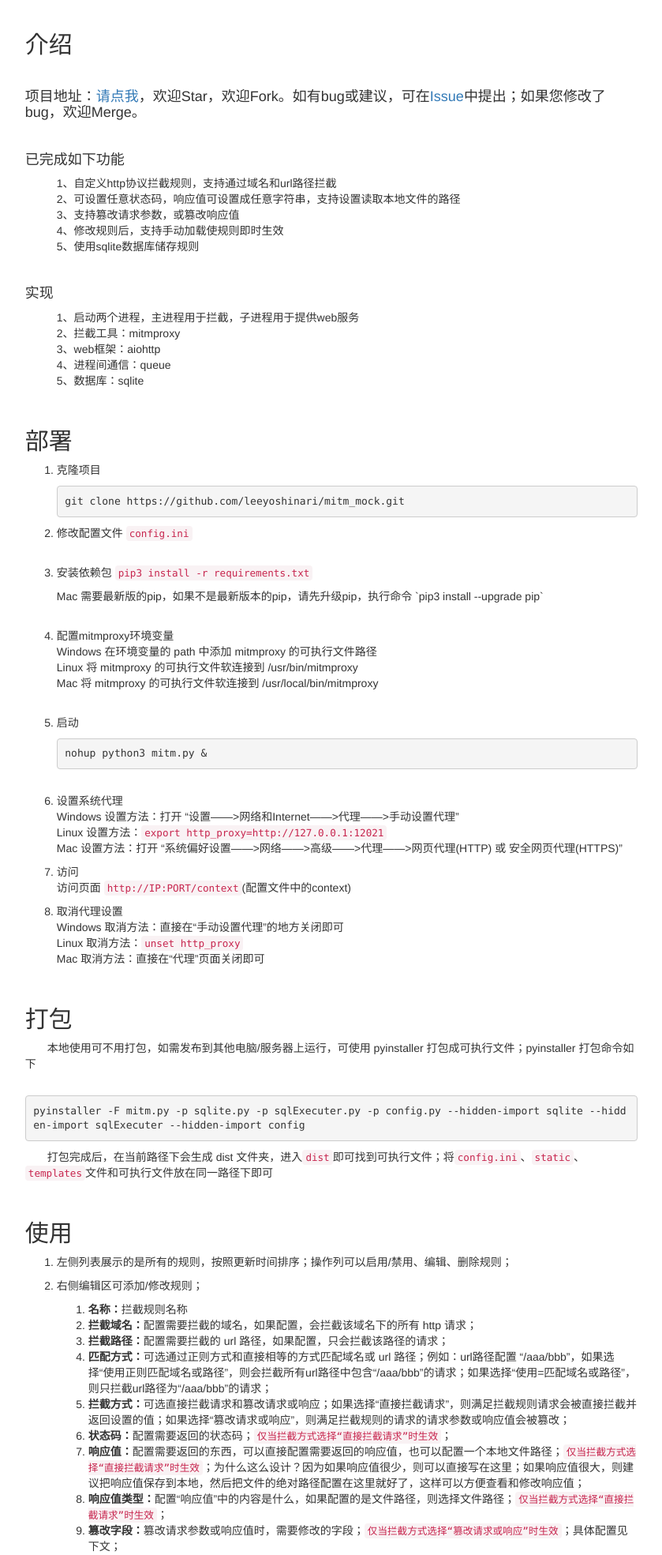
After one commit to leeyoshinari/mitm_mock, a Python web app: template templates/course.html in a window 1280 px wide. The commit adds this page. Shown: the top 1969 px of the page at 79% size, without its empty margins (220-1059 px from the left). Run offline with Jinja, Linux system fonts and the light colour scheme; the template is opened without the code that fills it, so the values that code supplies are empty.

Commit message:
add new function

```diff
--- /dev/null
+++ b/templates/course.html
@@ -0,0 +1,144 @@
+{% extends "template.html" %}
+
+{% block page_content1 %}
+<div class="page-header">
+    <h2>介绍</h2><br>
+    <!--div style="text-align: right;">语言: <a href="{{ context }}/course_zh_CN">zh-CN</a>, <a href="{{ context }}/course"> en</a></div-->
+    <h4>项目地址：<a href="https://github.com/leeyoshinari/mitm_mock" target="_blank">请点我</a>，欢迎Star，欢迎Fork。如有bug或建议，可在<a href="https://github.com/leeyoshinari/mitm_mock/issues" target="_blank">Issue</a>中提出；如果您修改了bug，欢迎Merge。</h4><br>
+    <h4>已完成如下功能<br></h4>
+    <ol>
+        <p>
+            1、自定义http协议拦截规则，支持通过域名和url路径拦截<br>
+            2、可设置任意状态码，响应值可设置成任意字符串，支持设置读取本地文件的路径<br>
+            3、支持篡改请求参数，或篡改响应值<br>
+            4、修改规则后，支持手动加载使规则即时生效<br>
+            5、使用sqlite数据库储存规则<br>
+        </p>
+    </ol><br>
+    <h4>实现</h4>
+    <ol>
+        <p>
+            1、启动两个进程，主进程用于拦截，子进程用于提供web服务<br>
+            2、拦截工具：mitmproxy<br>
+            3、web框架：aiohttp<br>
+            4、进程间通信：queue <br>
+            5、数据库：sqlite <br>
+        </p>
+    </ol><br>
+    <h2>部署</h2>
+    <ol>
+        <li>
+            <p>克隆项目</p>
+            <pre><code><span>git</span> clone https://github.com/leeyoshinari/mitm_mock.git</code></pre>
+        </li>
+        <li>
+            <p>修改配置文件 <code>config.ini</code></p>
+        </li><br>
+        <li>
+            <p>安装依赖包 <code>pip3 install -r requirements.txt</code></p>
+            <p>Mac 需要最新版的pip，如果不是最新版本的pip，请先升级pip，执行命令 `pip3 install --upgrade pip`</p>
+        </li><br>
+        <li>
+            <p>配置mitmproxy环境变量<br>
+                Windows 在环境变量的 path 中添加 mitmproxy 的可执行文件路径<br>
+                Linux 将 mitmproxy 的可执行文件软连接到 /usr/bin/mitmproxy<br>
+                Mac 将 mitmproxy 的可执行文件软连接到 /usr/local/bin/mitmproxy<br>
+            </p>
+        </li><br>
+        <li>
+            <p>启动<br>
+            <pre><code><span>nohup</span> python3 mitm.py <span>&amp;</span></code></pre></p>
+        </li><br>
+        <li>
+            <p>设置系统代理<br>
+                Windows 设置方法：打开 “设置——>网络和Internet——>代理——>手动设置代理” <br>
+                Linux 设置方法：<code>export http_proxy=http://127.0.0.1:12021</code><br>
+                Mac 设置方法：打开 “系统偏好设置——>网络——>高级——>代理——>网页代理(HTTP) 或 安全网页代理(HTTPS)”<br>
+            </p>
+        </li>
+        <li>
+            <p>访问<br>
+            访问页面 <code>http://IP:PORT/context</code>(配置文件中的context)
+            </p>
+        </li>
+        <li>
+            <p>取消代理设置<br>
+                Windows 取消方法：直接在“手动设置代理”的地方关闭即可<br>
+                Linux 取消方法：<code>unset http_proxy</code><br>
+                Mac 取消方法：直接在“代理”页面关闭即可<br>
+            </p>
+        </li>
+    </ol><br>
+    <h2>打包</h2>
+    <p>&ensp;&ensp;&ensp;&ensp;本地使用可不用打包，如需发布到其他电脑/服务器上运行，可使用 pyinstaller 打包成可执行文件；pyinstaller 打包命令如下</p>
+            &ensp;&ensp;&ensp;&ensp;<pre><code>pyinstaller -F mitm.py -p sqlite.py -p sqlExecuter.py -p config.py --hidden-import sqlite --hidden-import sqlExecuter --hidden-import config</code></pre>
+            <p>
+                &ensp;&ensp;&ensp;&ensp;打包完成后，在当前路径下会生成 dist 文件夹，进入<code>dist</code>即可找到可执行文件；将<code>config.ini</code>、<code>static</code>、<code>templates</code>文件和可执行文件放在同一路径下即可
+            </p><br>
+    <h2>使用</h2>
+    <ol>
+        <li>
+            <p>左侧列表展示的是所有的规则，按照更新时间排序；操作列可以启用/禁用、编辑、删除规则；</p>
+        </li>
+        <li>
+            <p>右侧编辑区可添加/修改规则；</p>
+            <ol>
+                <li>
+                    <strong>名称：</strong>拦截规则名称
+                </li>
+                <li>
+                    <strong>拦截域名：</strong>配置需要拦截的域名，如果配置，会拦截该域名下的所有 http 请求；
+                </li>
+                <li>
+                    <strong>拦截路径：</strong>配置需要拦截的 url 路径，如果配置，只会拦截该路径的请求；
+                </li>
+                <li>
+                    <strong>匹配方式：</strong>可选通过正则方式和直接相等的方式匹配域名或 url 路径；例如：url路径配置 “/aaa/bbb”，如果选择“使用正则匹配域名或路径”，则会拦截所有url路径中包含“/aaa/bbb”的请求；如果选择“使用=匹配域名或路径”，则只拦截url路径为“/aaa/bbb”的请求；
+                </li>
+                <li>
+                    <strong>拦截方式：</strong>可选直接拦截请求和篡改请求或响应；如果选择“直接拦截请求”，则满足拦截规则请求会被直接拦截并返回设置的值；如果选择“篡改请求或响应”，则满足拦截规则的请求的请求参数或响应值会被篡改；
+                </li>
+                <li>
+                    <strong>状态码：</strong>配置需要返回的状态码；<code>仅当拦截方式选择“直接拦截请求”时生效</code>；
+                </li>
+                <li>
+                    <strong>响应值：</strong>配置需要返回的东西，可以直接配置需要返回的响应值，也可以配置一个本地文件路径；<code>仅当拦截方式选择“直接拦截请求”时生效</code>；为什么这么设计？因为如果响应值很少，则可以直接写在这里；如果响应值很大，则建议把响应值保存到本地，然后把文件的绝对路径配置在这里就好了，这样可以方便查看和修改响应值；
+                </li>
+                <li>
+                    <strong>响应值类型：</strong>配置“响应值”中的内容是什么，如果配置的是文件路径，则选择文件路径；<code>仅当拦截方式选择“直接拦截请求”时生效</code>；
+                </li>
+                <li>
+                    <strong>篡改字段：</strong>篡改请求参数或响应值时，需要修改的字段；<code>仅当拦截方式选择“篡改请求或响应”时生效</code>；具体配置见下文；
+                </li>
+            </ol>
+        </li><br>
+        <li>
+            <p><strong>拦截规则优先级：</strong>优先判断是否满足域名规则，如果满足，则拦截；如果不满足，才会判断是否满足url路径规则；域名和url路径都可以配置为空；</p>
+        </li>
+        <li>
+            <p>列表左上角有一个 <strong style="color: red;">立即生效</strong> 按钮，作用是将列表中启用的规则更新的内存变量中，使规则立即生效。<strong>每次启动程序、修改规则后，需要点击该按钮，</strong>否则不会拦截任何请求；如果暂时不需要拦截某个请求，可以把规则设置禁用，然后点击该按钮；</p>
+        </li>
+        <li>
+            <strong style="color: red;">篡改字段说明</strong>
+            <ol>
+                <li>GET请求仅支持带“?”的传参方式；POST请求仅支持请求体是JSON；如果POST请求的url带有参数（像GET请求一样），也支持</li>
+                <li>响应值仅支持JSON</li>
+                <li>配置示例：<code>{"requestUrl": {"wd": "love", "name": "you"}, "requestBody": {"data.0.id": "520"}, "responseBody": {"data.0.id": "521", "data.1.id": "522"}}</code></li>
+                <li>requestUrl 是篡改 URL 中的参数；requestBody 是篡改POST请求体中的参数；responseBody 是篡改响应值中的字段；如只需篡改请求体中的参数，只需配置 requestBody 即可，其他两个可不配置，即只需配置需要的；</li>
+                <li>requestBody 和 responseBody 中的 <code>{"data.0.id": "520"}</code>解释：<br>
+                    例如这样一个json：{"code": 1, "msg": "success", "data": [{"id": "0", "name": "you"}, {"id": "1", "name": "me"}]}，第一层是 data 字段，data 字段的值是一个数组，数组中的第一个元素索引是 0，然后是一个 id 字段，把这个 id 字段的值修改成 "520"，则需要配置 {"data.0.id": "520"}，如果修改数组中第二个元素中的 id，则需要配置 "data.1.id"。如果需要把 "code" 改成 0， 则需要配置 {"code": 0}<br>
+                    例如这样的json：[{"id": "520", "name": "you"}, {"id": "521", "name": "me"}]，如果把 "me" 修改成 "you"，则需要写成 {"1.name": "you"} <br>
+
+                </li>
+                <li><strong style="color: red;">必须用英文“.”分割</strong></li>
+            </ol>
+        </li>
+    </ol><br>
+    <h2>注意</h2>
+    <ol>
+        <li>每次mock时，需开启系统代理；mock完成后，须关闭代理；</li>
+        <li>由于该工具是拦截 http 请求，所以拦截时，目标IP地址和目标端口必须存在，必须能够完成 TCP 三次握手；</li>
+        <li>如果需要拦截（mock）https的请求，需要安装证书，其他操作和http的基本一样；证书在用户目录下的 .mitmproxy 文件夹中，安装<code>mitmproxy-ca-cert.cer</code>。</li>
+    </ol>
+</div>
+{% endblock %}
--- a/templates/template.html
+++ b/templates/template.html
@@ -24,6 +24,10 @@
                     {% block edit_content %}
                     {% endblock %}
                 </div>
+                <div class="container" style="width: 63%;">
+                    {% block page_content1 %}
+                    {% endblock %}
+                </div>
             {% endblock %}
 
             {% block myjs %}
```
Also changed, not shown: mitm.py (+17 -2 lines), templates/home.html (+18 -16 lines), README.md.
